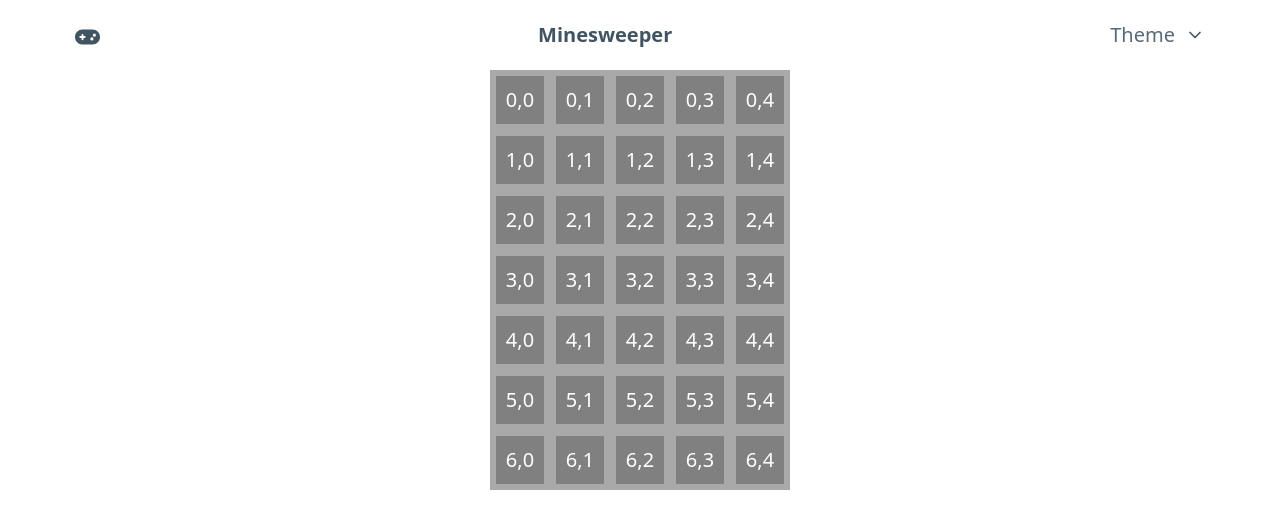
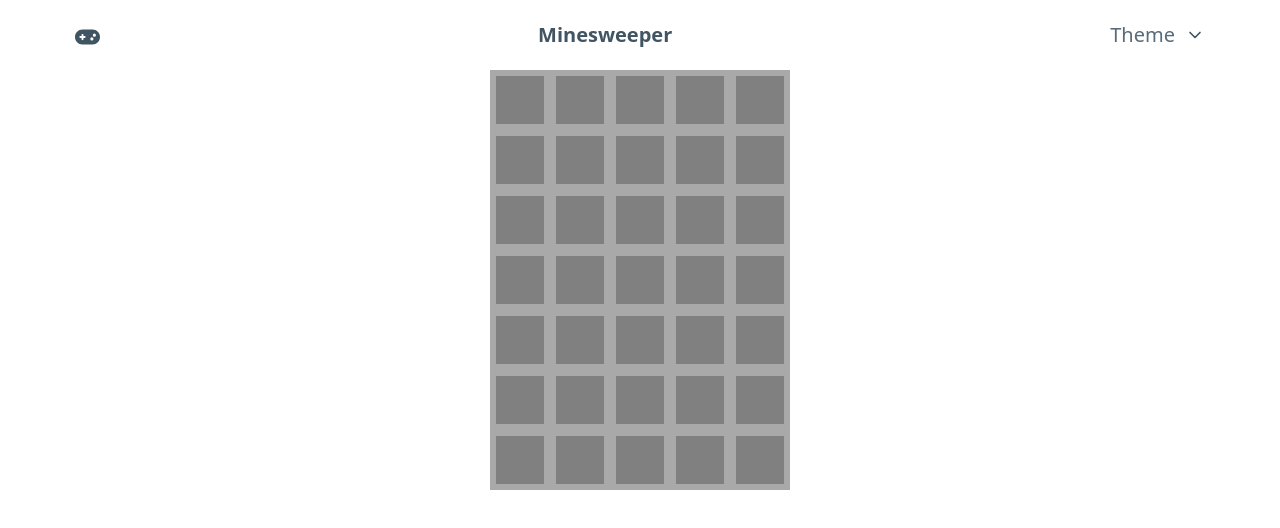
Before and after one commit to aidandenlinger/minesweeper, a Svelte app: page / in a window 1280 px wide. Shown: the top 528 px of the page. Built offline with nearby package versions, Linux system fonts and the light colour scheme.

Commit message:
feat/fix(neighbor): fix width/height bug in neighbor and add adjacent mine numbers to cells

```diff
--- a/src/frontend/Cell.svelte
+++ b/src/frontend/Cell.svelte
@@ -4,7 +4,6 @@
 
   export let cell: Cell;
   export let coord: Coord;
-  let { row, column } = coord;
 
   const dispatch = createEventDispatcher();
 
@@ -14,7 +13,9 @@
 </script>
 
 <button class="cell {cell.status}" on:click={handleClick}>
-  {row},{column}
+  {#if cell.status === "open"}
+    {cell.adjMines}
+  {/if}
 </button>
 
 <style>
--- a/src/logic/Cell.ts
+++ b/src/logic/Cell.ts
@@ -1,13 +1,12 @@
-import type { GameState } from "./minesweeper"
-export type Cell = { "status": "hidden" } | { "status": "open" } | { "status": "mine" }
+export type Cell = { "status": "hidden" } | { "status": "open", adjMines: number } | { "status": "mine" }
 export type Coord = { row: number, column: number }
 
-export function* neighbor(gameState: GameState, { row, column }: Coord): Generator<Coord> {
+export function* neighbor(width: number, height: number, { row, column }: Coord): Generator<Coord> {
   for (let neighRow = row - 1; neighRow <= row + 1; ++neighRow) {
-    if (neighRow < 0 || neighRow >= gameState.width) continue;
+    if (neighRow < 0 || neighRow >= height) continue;
 
     for (let neighCol = column - 1; neighCol <= column + 1; ++neighCol) {
-      if (neighCol < 0 || neighCol >= gameState.height) continue;
+      if (neighCol < 0 || neighCol >= width) continue;
       if (neighRow == row && neighCol == column) continue;
 
       yield { row: neighRow, column: neighCol };
--- a/src/logic/gridGeneration.ts
+++ b/src/logic/gridGeneration.ts
@@ -1,4 +1,4 @@
-import type { Cell, Coord } from './Cell'
+import { neighbor, type Cell, type Coord } from './Cell'
 
 /**
  * Generates a grid of all hidden Cells. Used as the start state for the
@@ -23,20 +23,33 @@ export function createGrid(width: number, height: number, mineCount: number): Ce
   }
 
   // Fill grid with all open cells
-  const grid = new Array(height)
+  const grid: Cell[][] = new Array(height)
 
   for (let row = 0; row < height; ++row) {
     grid[row] = new Array(width)
-    for (let col = 0; col < width; ++col) {
-      grid[row][col] = { "status": "open" }
+    for (let column = 0; column < width; ++column) {
+      // Initial value of open cell with 0 adjacent mines
+      grid[row][column] = { "status": "open", adjMines: 0 }
     }
   }
 
   // get and set mine coordinates
   const mineCoords = getMineCoordinates(width, height, mineCount)
 
-  mineCoords.forEach(({row, column}) => {
+  mineCoords.forEach(({ row, column }) => {
     grid[row][column] = { "status": "mine" }
+    console.log(`mine: ${row} ${column}`)
+  })
+
+  mineCoords.forEach((mine) => {
+    for (let nCoords of neighbor(width, height, mine)) {
+      console.log(`${JSON.stringify(nCoords)}`)
+      let n = grid[nCoords.row][nCoords.column];
+      if (n.status == "open") {
+        n.adjMines += 1;
+        // console.log(`${JSON.stringify(n)} ${JSON.stringify(nCoords)}`)
+      }
+    }
   })
 
   return grid;
@@ -48,7 +61,7 @@ function getMineCoordinates(width: number, height: number, mineCount: number): C
 
   for (let row = 0; row < height; ++row) {
     for (let column = 0; column < width; ++column) {
-      coordinates.push({row, column})
+      coordinates.push({ row, column })
     }
   }
 
```
